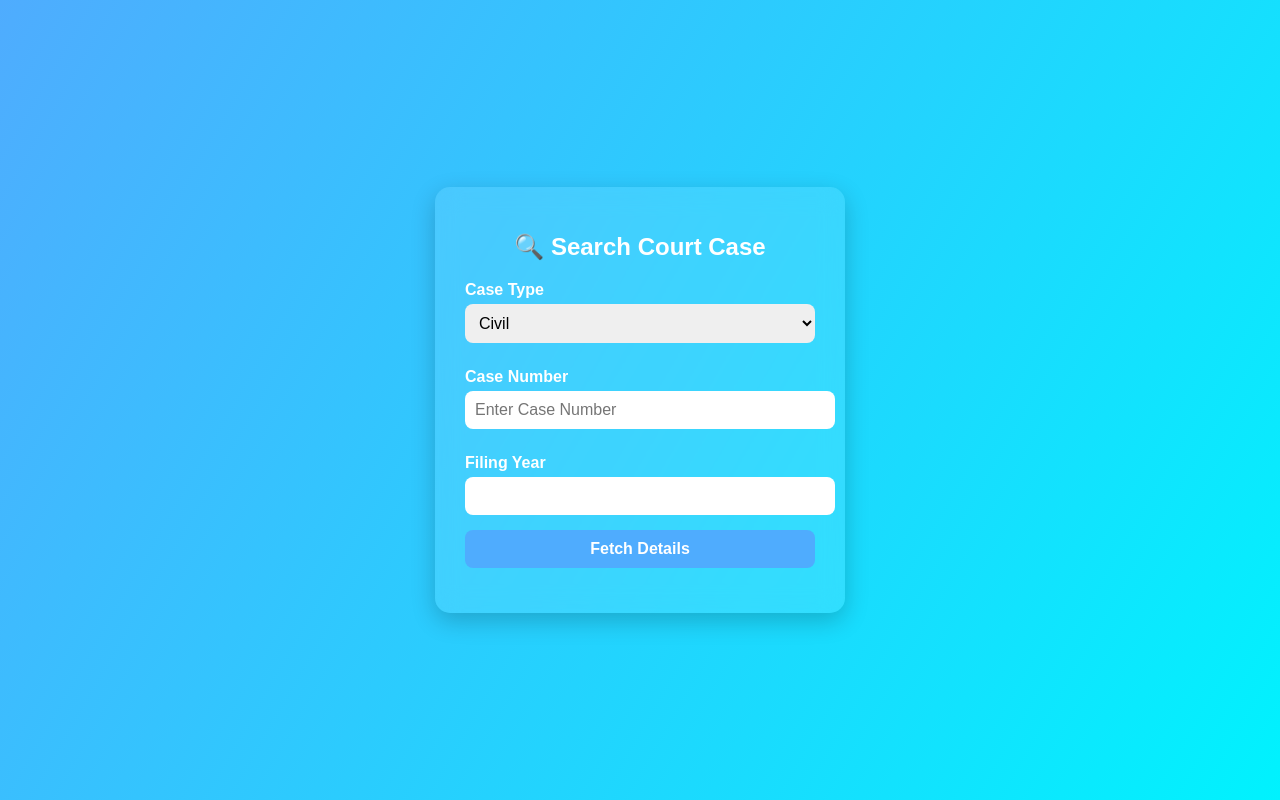
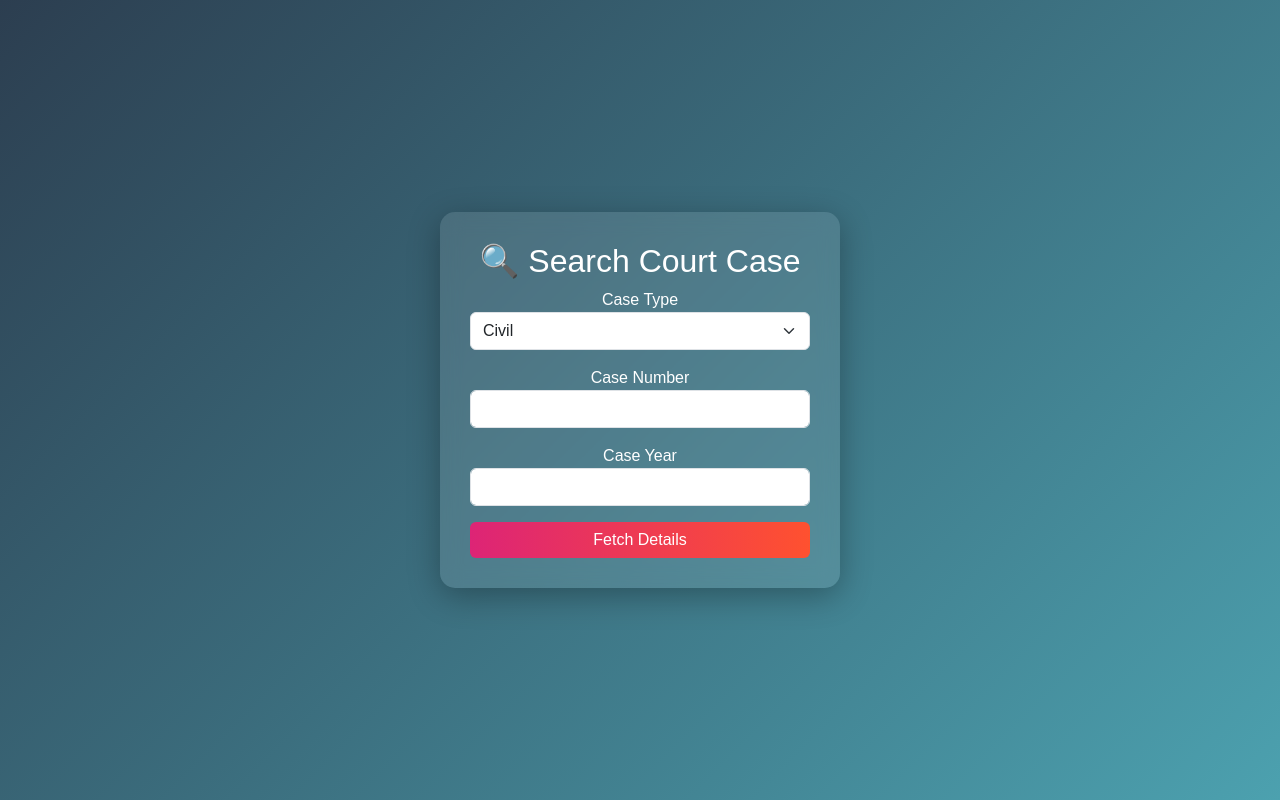
Before and after one commit to poonamdxt06/Court-Data-Fetcher, a Flask app: page / in a window 1280 px wide. Run offline with Flask 3, Linux system fonts and the light colour scheme.

Commit message:
Update index.html

```diff
--- a/templates/index.html
+++ b/templates/index.html
@@ -2,75 +2,51 @@
 <html lang="en">
 <head>
     <meta charset="UTF-8">
-    <title>Court Case Finder</title>
-    <meta name="viewport" content="width=device-width, initial-scale=1.0">
+    <title>Court Data Fetcher</title>
+    <link href="https://cdn.jsdelivr.net/npm/bootstrap@5.3.0/dist/css/bootstrap.min.css" rel="stylesheet">
     <style>
         body {
-            font-family: Arial, sans-serif;
-            background: linear-gradient(120deg, #4facfe, #00f2fe);
+            background: linear-gradient(135deg, #2c3e50, #4ca1af);
             height: 100vh;
-            margin: 0;
             display: flex;
             justify-content: center;
             align-items: center;
+            font-family: Arial, sans-serif;
         }
-        .container {
+        .glass-card {
             background: rgba(255, 255, 255, 0.1);
-            backdrop-filter: blur(12px);
+            backdrop-filter: blur(10px);
             border-radius: 15px;
             padding: 30px;
-            width: 350px;
-            text-align: center;
-            box-shadow: 0 8px 25px rgba(0, 0, 0, 0.2);
-            color: #fff;
+            width: 400px;
+            color: white;
+            box-shadow: 0 8px 32px rgba(0, 0, 0, 0.3);
         }
-        h1 {
-            margin-bottom: 20px;
-            font-size: 24px;
-        }
-        label {
-            display: block;
-            margin: 10px 0 5px;
-            text-align: left;
-            font-weight: bold;
-        }
-        select, input, button {
-            width: 100%;
-            padding: 10px;
-            margin-bottom: 15px;
-            border-radius: 8px;
+        .btn-custom {
+            background: #ff512f;
+            background: linear-gradient(to right, #dd2476, #ff512f);
             border: none;
-            font-size: 16px;
-        }
-        button {
-            background: #4facfe;
             color: white;
-            font-weight: bold;
-            cursor: pointer;
-            transition: 0.3s;
-        }
-        button:hover {
-            background: #007bff;
         }
     </style>
 </head>
 <body>
-    <div class="container">
-        <h1>🔍 Search Court Case</h1>
-        <form action="/search" method="post">
+    <div class="glass-card text-center">
+        <h2>🔍 Search Court Case</h2>
+        <form action="/search" method="POST">
             <label>Case Type</label>
-            <select name="case_type" required>
+            <select class="form-select mb-3" name="case_type" required>
                 <option value="Civil">Civil</option>
                 <option value="Criminal">Criminal</option>
             </select>
 
             <label>Case Number</label>
-            <input type="text" name="case_no" placeholder="Enter Case Number" required>
+            <input type="text" class="form-control mb-3" name="case_no" required>
 
-            <label>Filing Year</label>
-            <input type="number" name="year" min="1990" max="2024" required>
+            <label>Case Year</label>
+            <input type="number" class="form-control mb-3" name="year" min="2000" max="2024" required>
 
-            <button type="submit">Fetch Details</button>
+            <button class="btn btn-custom w-100">Fetch Details</button>
         </form>
     </div>
 </body>
```
